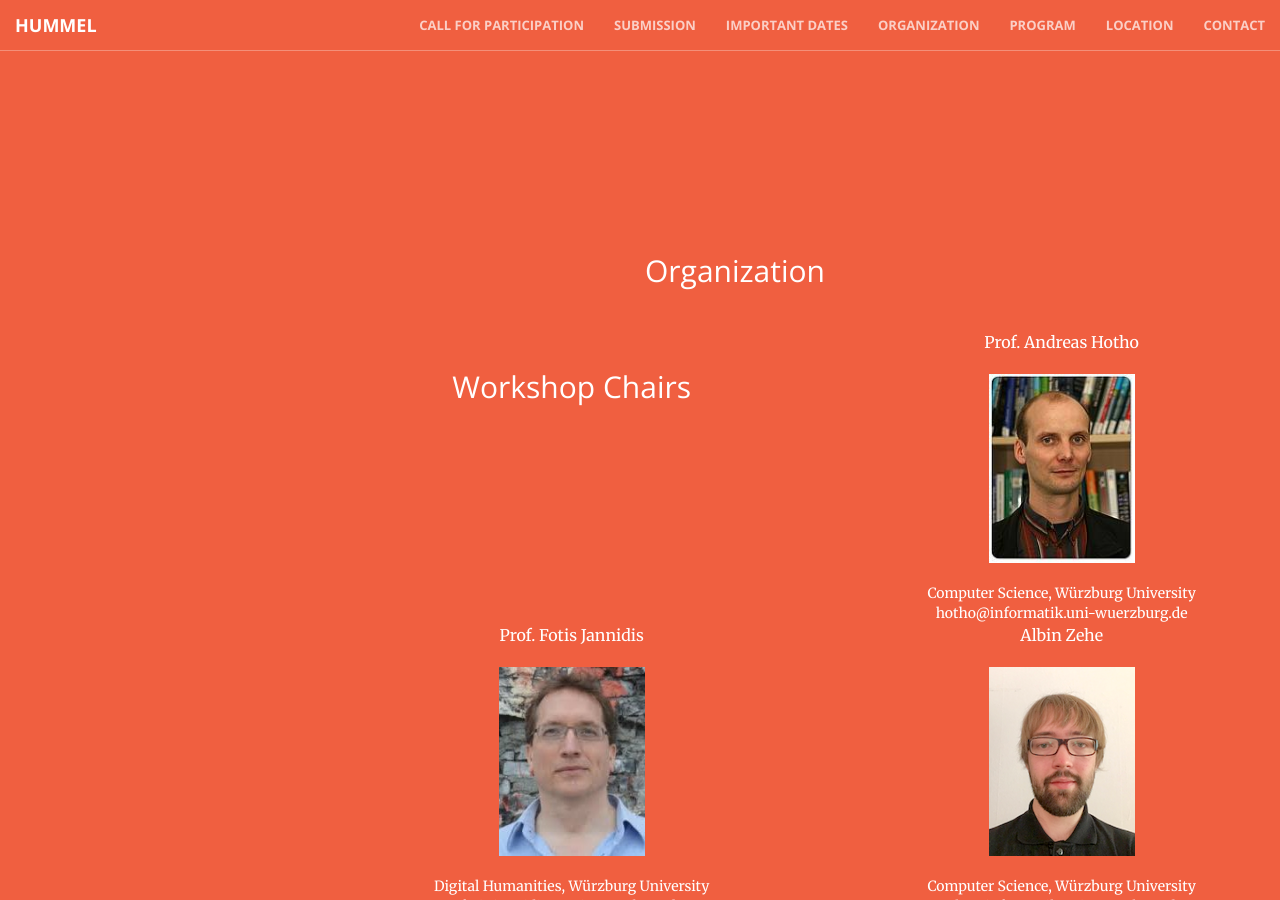
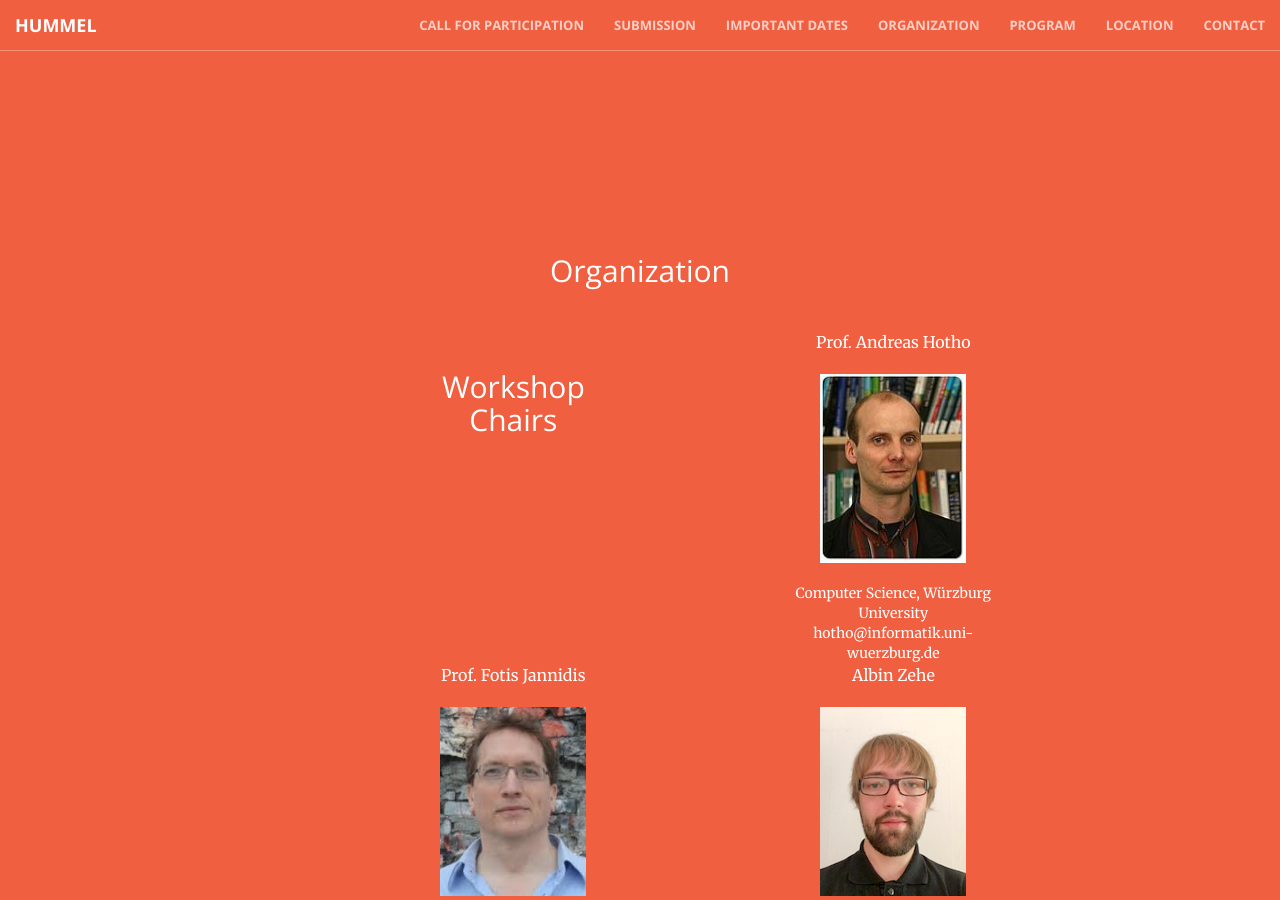
Before and after one commit to cophi-wue/ecml19.hummel.github.io, a Jekyll site: the page built from index.html, in a window 1280 px wide and 900 px high, scrolled down 2762 px. Built offline with Jekyll 4.4.1, drawn with Linux system fonts in a browser that asks for light colours.

Commit message:
Update orga.html

```diff
--- a/_includes/orga.html
+++ b/_includes/orga.html
@@ -1,7 +1,7 @@
 <section class="bg-primary" id="orga">
   <aside>
     <div class="container">
-            <div class="col-lg-20 col-lg-offset-2 text-center">
+            <div class="col-lg-8 col-lg-offset-2 text-center">
                 <h2 class="section-heading">Organization</h2>
 		<hr/>
 		<div class="row">
```
